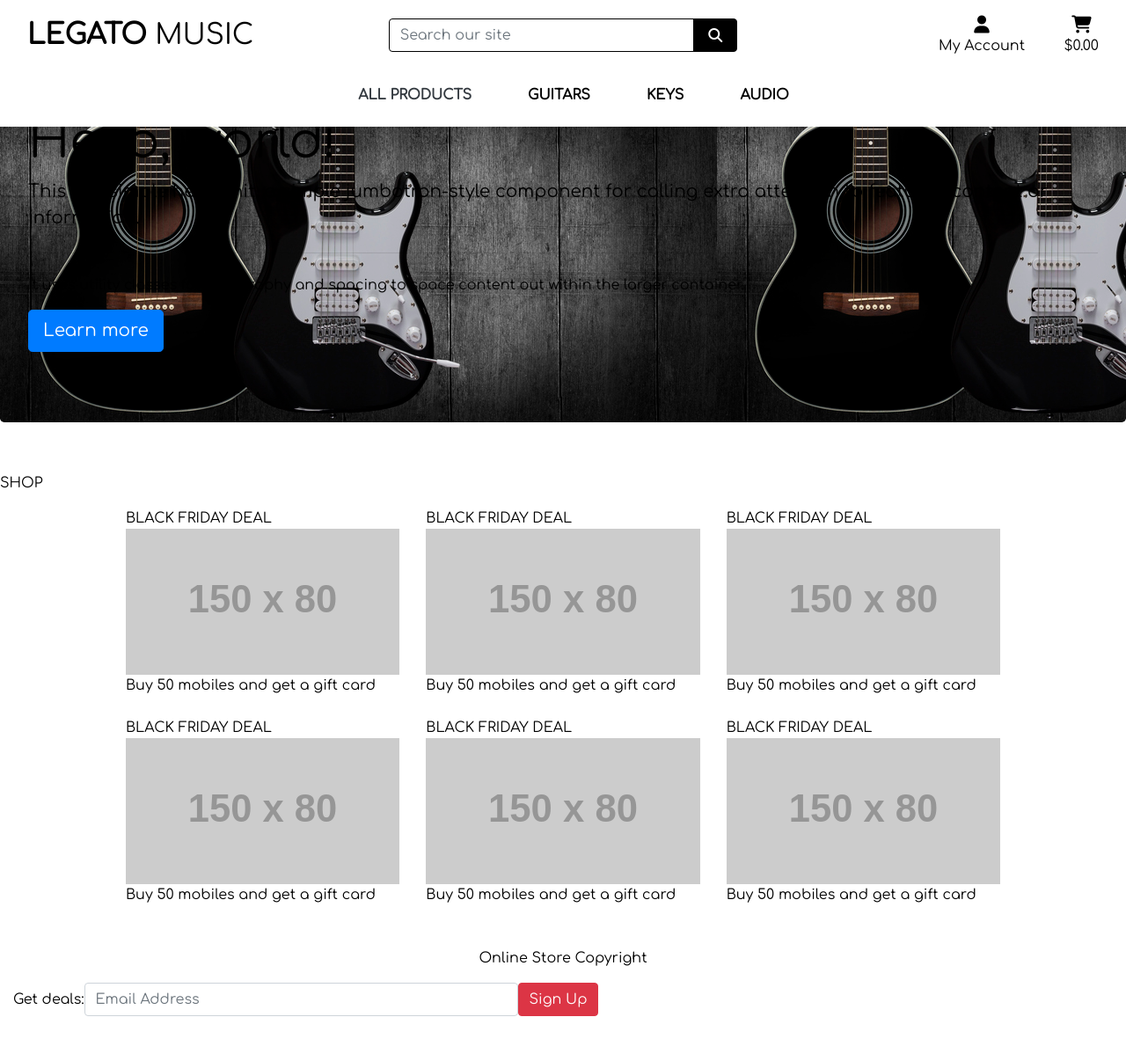
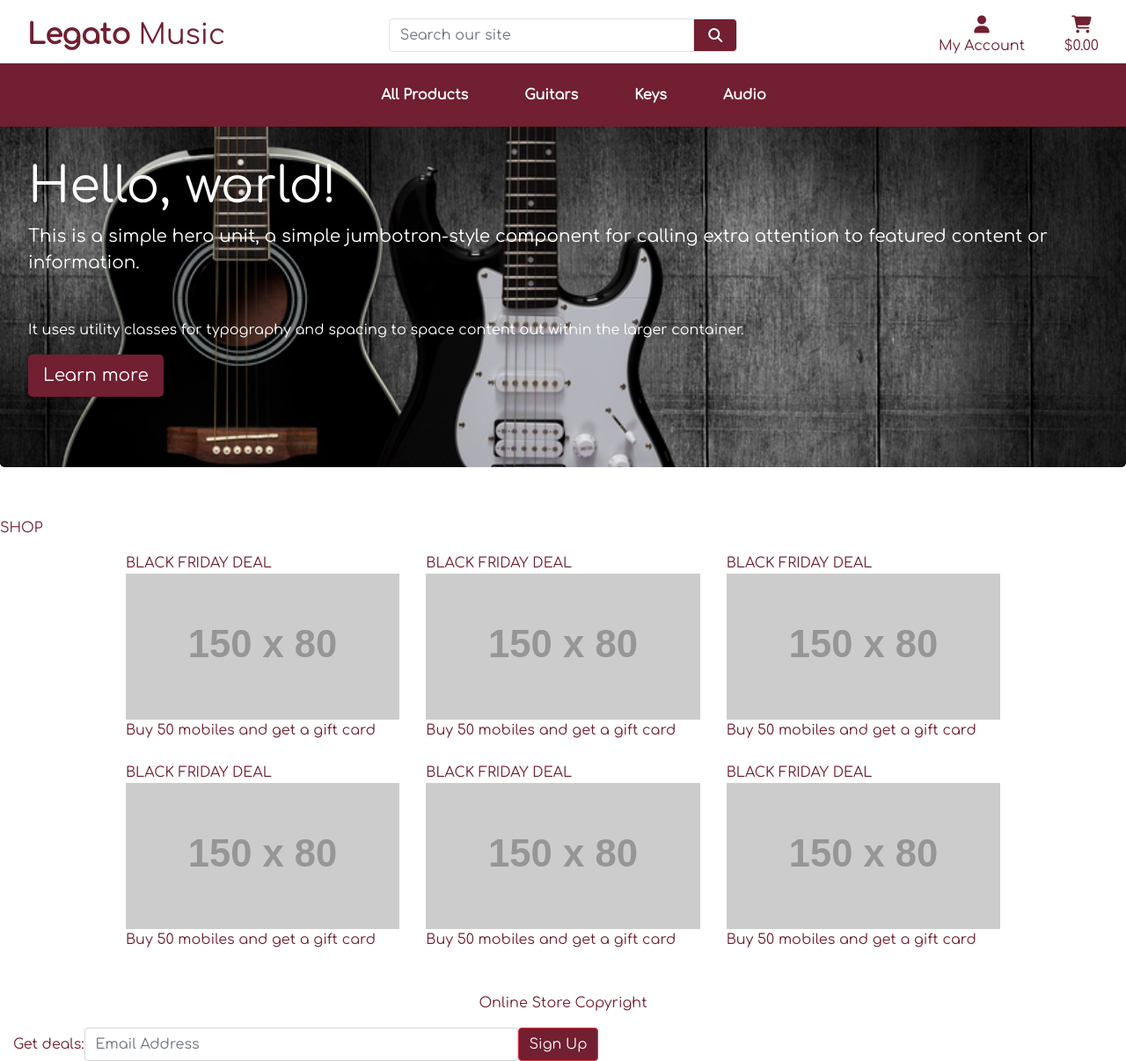
Before and after one commit to PaulModaley/guitarstore, a Django app: page / in a window 1280 px wide. Shown: the whole page at 88% size. Before the commit the page ends 1155 px from the top, so only its background shows below. Run offline with Django 3.2, Linux system fonts and the light colour scheme; grey boxes labelled with a size stand in for pictures from a placeholder-image service; some libraries are stand-ins or nearby versions.

Commit message:
selected color scheme and changed nav bar style

```diff
--- a/home/templates/home/index.html
+++ b/home/templates/home/index.html
@@ -23,7 +23,7 @@
   <hr class="my-4">
   <p>It uses utility classes for typography and spacing to space content out within the larger container.</p>
   <p class="lead">
-    <a class="btn btn-primary btn-lg" href="#" role="button">Learn more</a>
+    <a class="btn btn-lg" href="#" role="button">Learn more</a>
   </p>
 </div>
 
--- a/static/css/base.css
+++ b/static/css/base.css
@@ -3,15 +3,42 @@ html {
 }
 
 body {
-    background: url('/media/guitar.jpg/') fixed no repeat;
-    background-size: cover;
-    height: 70vh;
-    color: black;
+    color: #711F31;
     font-family: 'Comfortaa';
+    background-color: #ffff;
+}
+
+.navbar {
+    background-color:#711F31;
+}
+
+.navfill {
+    background-color:#711F31;
+}
+
+.form-control {
+    color: #711F31;
+}
+
+.btn {
+    color: white;
+    background-color: #711F31;
+}
+
+.logo-font {
+    background-color: #711F31;
 }
 
 .jumbotron {
     background-image: url('/media/guitar.jpg');
+    background-repeat: no-repeat;
+    -webkit-background-size: cover;
+    color: white;
+    padding-top: 25px;
+}
+
+.display-4 {
+    padding-top: 90px;
 }
 
 /* from Bulma */
@@ -49,12 +76,12 @@ body {
 .btn-black:hover,
 .btn-black:active,
 .btn-black:focus {
-    background: #222;
+    background: #711F31;
     color: white;
 }
 
 .text-black {
-    color: #000 !important;
+    color: #711F31; !important;
 }
 
 .border-black {
--- a/templates/base.html
+++ b/templates/base.html
@@ -52,15 +52,15 @@
         <div id="topnav" class="row bg-white pt-lg-2 d-none d-lg-flex">
             <div class="col-12 col-lg-4 my-auto py-1 py-lg-0 text-center text-lg-left">
                 <a href="{% url 'home' %}" class="nav-link main-logo-link">
-                    <h2 class="logo-font text-black my-0"><strong>Legato</strong> Music</h2>
+                    <h2 class=" text-black my-0"><strong>Legato</strong> Music</h2>
                 </a>
             </div>
             <div class="col-12 col-lg-4 my-auto py-1 py-lg-0">
                 <form method="GET" action="">
                     <div class="input-group w-100">
-                        <input class="form-control border border-black rounded-50" type="text" name="q" placeholder="Search our site">
+                        <input class="form-control border rounded-50" type="text" name="q" placeholder="Search our site">
                         <div class="input-group-append">
-                            <button class="form-control btn btn-black border border-black rounded-50" type="submit">
+                            <button class="form-control btn border rounded-50" type="submit">
                                 <span class="icon">
                                     <i class="fas fa-search"></i>
                                 </span>
--- a/templates/includes/main-nav.html
+++ b/templates/includes/main-nav.html
@@ -1,9 +1,9 @@
 
 <nav class="navbar nav-fill w-100 container-fluid">
-<div class="collapse navbar-collapse navbar-white bg-white" id="main-nav">
+<div class="collapse navbar-collapse" id="main-nav">
     <ul class="navbar-nav w-auto mx-auto">
         <li class="nav-item dropdown">
-            <a class="logo-font font-weight-bold nav-link text-dark mr-5" href="#" id="all-products-link" data-toggle="dropdown" aria-haspopup="true" aria-expanded="false">
+            <a class="font-weight-bold nav-link text-white mr-5" href="#" id="all-products-link" data-toggle="dropdown" aria-haspopup="true" aria-expanded="false">
                 All Products
             </a>
             <div class="dropdown-menu border-0" aria-labelledby="all-products-link">
@@ -15,7 +15,7 @@
         </li>
 
         <li class="nav-item dropdown">
-            <a class="logo-font font-weight-bold nav-link text-black mr-5" href="#" id="guitars-link" data-toggle="dropdown" aria-haspopup="true" aria-expanded="false">
+            <a class="font-weight-bold nav-link text-white mr-5" href="#" id="guitars-link" data-toggle="dropdown" aria-haspopup="true" aria-expanded="false">
                 Guitars
             </a>
             <div class="dropdown-menu" aria-labelledby="navbarDropdown">
@@ -27,7 +27,7 @@
         </li>
 
         <li class="nav-item dropdown">
-            <a class="logo-font font-weight-bold nav-link text-black mr-5" href="#" id="keys-link" data-toggle="dropdown" aria-haspopup="true" aria-expanded="false">
+            <a class="font-weight-bold nav-link text-white mr-5" href="#" id="keys-link" data-toggle="dropdown" aria-haspopup="true" aria-expanded="false">
                 Keys
             </a>
             <div class="dropdown-menu" aria-labelledby="navbarDropdown">
@@ -38,7 +38,7 @@
         </li>
 
         <li class="nav-item dropdown">
-            <a  class="logo-font font-weight-bold nav-link text-black" href="#" id="audio-link" data-toggle="dropdown" aria-haspopup="true" aria-expanded="false">
+            <a  class="font-weight-bold nav-link text-white" href="#" id="audio-link" data-toggle="dropdown" aria-haspopup="true" aria-expanded="false">
                 Audio
             </a>
             <div class="dropdown-menu" aria-labelledby="navbarDropdown">
```
